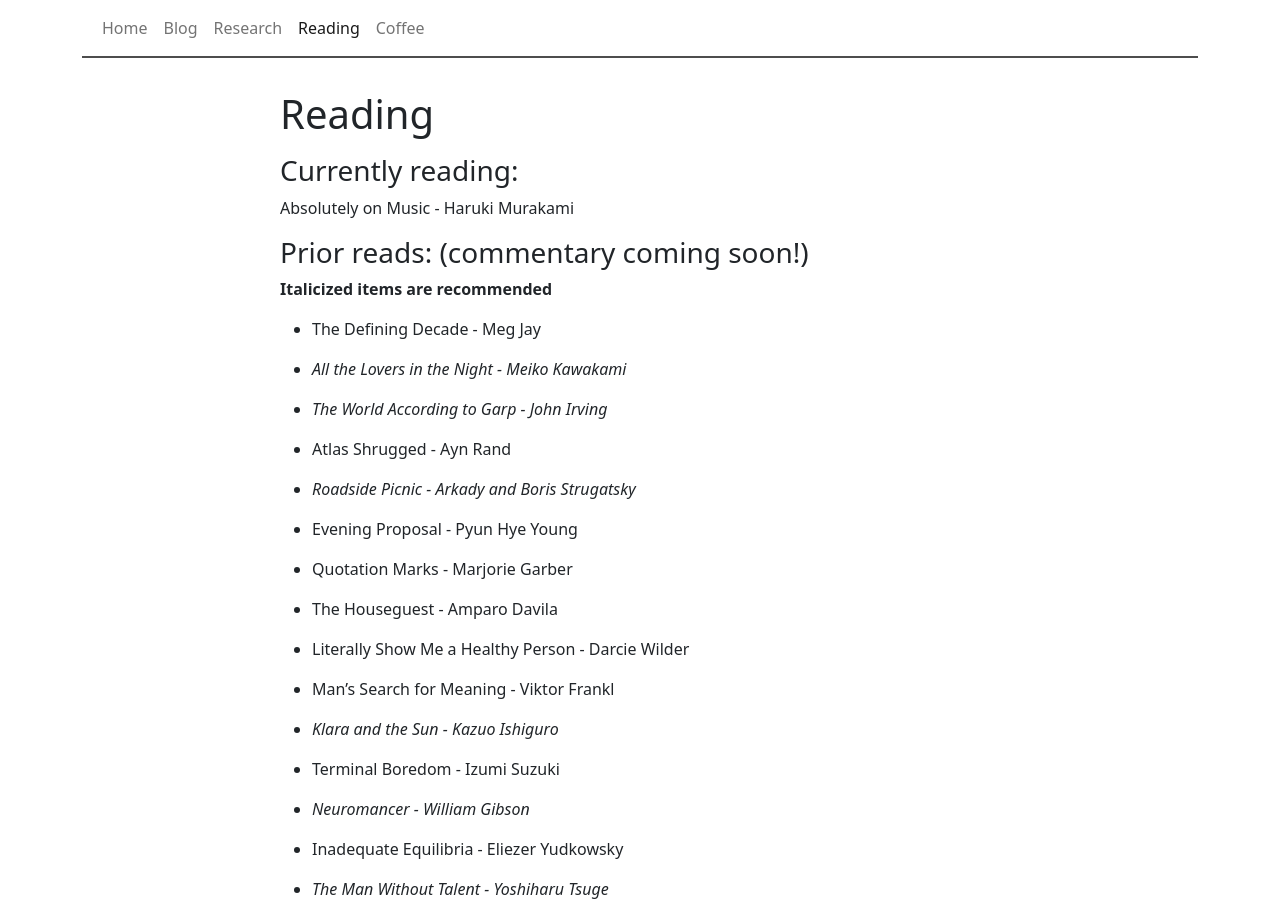
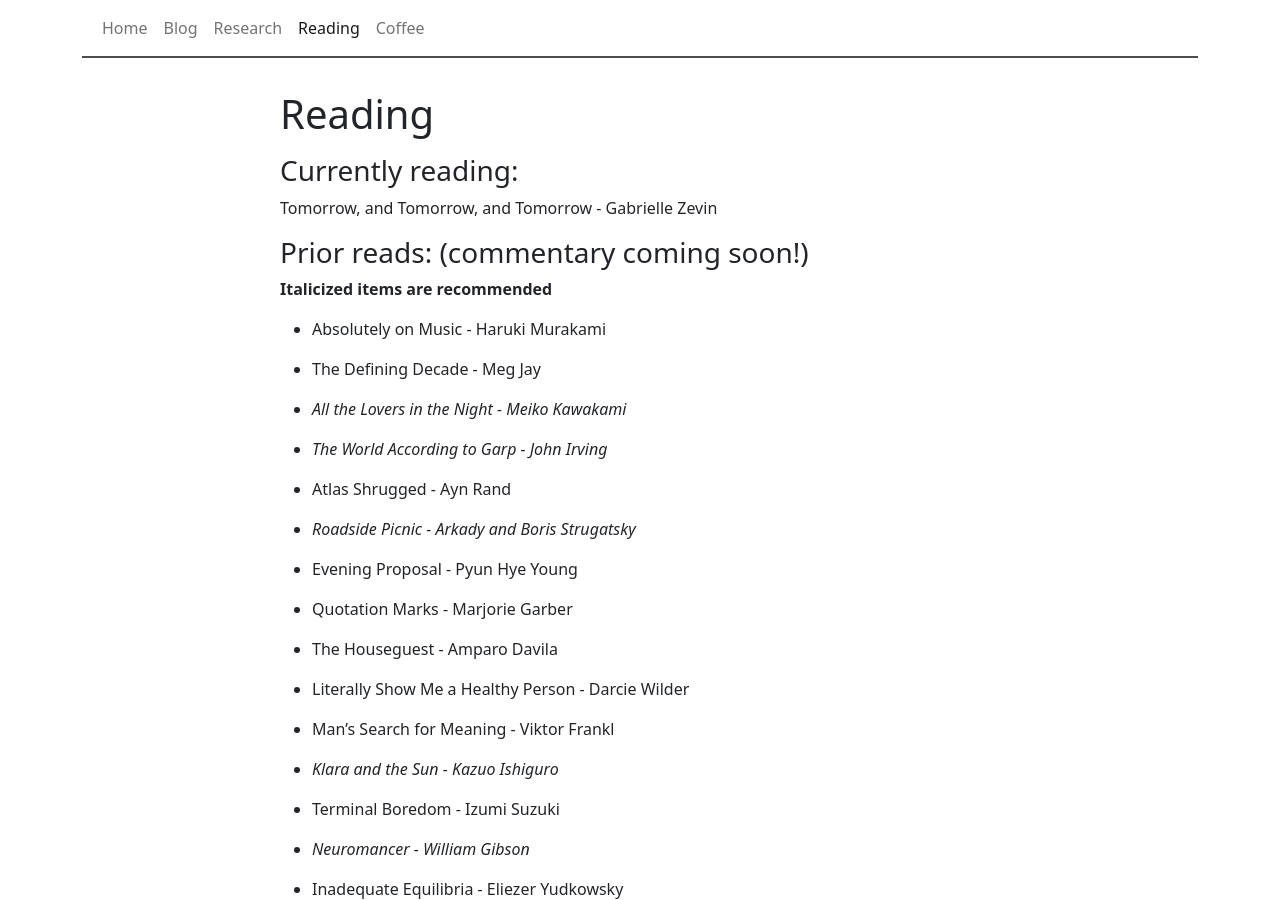
Before and after one commit to craigxchen/craigxchen.github.io, a Jekyll site: the page built from reading.md, in a window 1280 px wide and 900 px high. Built offline with Jekyll 4.4.1, drawn with Linux system fonts in a browser that asks for light colours.

Commit message:
reading update; home update

```diff
--- a/reading.md
+++ b/reading.md
@@ -5,11 +5,13 @@ permalink: /reading/
 ---
 
 ### Currently reading:
-Absolutely on Music - Haruki Murakami
+Tomorrow, and Tomorrow, and Tomorrow - Gabrielle Zevin
 
 ### Prior reads: (commentary coming soon!)
 **Italicized items are recommended**
 <BR>
+- Absolutely on Music - Haruki Murakami
+
 - The Defining Decade - Meg Jay
 
 - *All the Lovers in the Night - Meiko Kawakami*
```
Also changed, not shown: index.md (+2 -0 lines).
